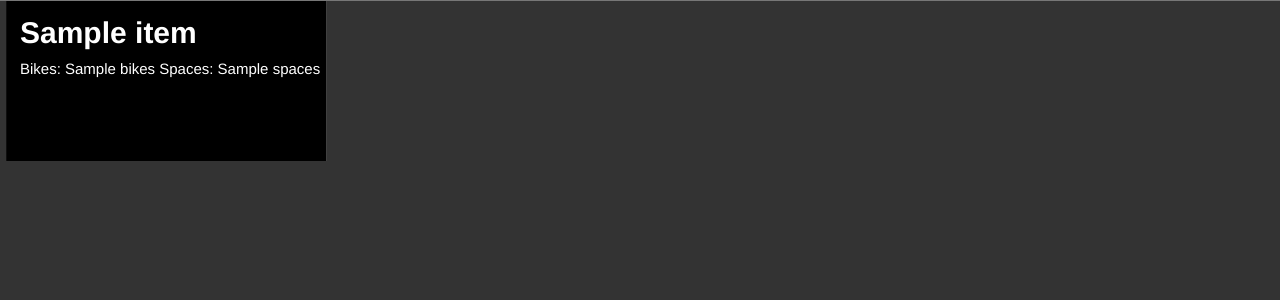
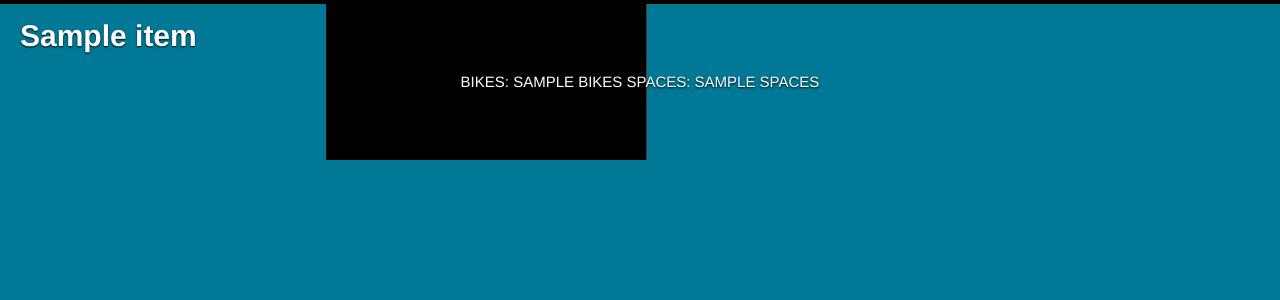
Before and after one commit to errkk/bike_dashboard, a Flask app: template templates/base.html in a window 1280 px wide. Shown: the top 300 px of the page. Run offline with Flask 2, Linux system fonts and the light colour scheme; the template is opened without the code that fills it: most values are stand-ins (such as "Sample title", 1, 10 or a date in 2020).

Commit message:
pimped it with some animations

```diff
--- a/data.py
+++ b/data.py
@@ -38,6 +38,7 @@ def bikes():
     res = []
     for station in stations:
         name = station.find('name').text
+        id = station.find('id').text
         total = int(station.nbDocks.text)
         spaces = int(station.nbEmptyDocks.text)
         bikes = int(station.nbBikes.text)
--- a/static/style.css
+++ b/static/style.css
@@ -1,29 +1,43 @@
 body {
-    background: #333;
+    background: #017895;
     font-family: Helvetica, Arial, sans-serif;
     font-size: 15px;
     color: #fff;
     margin: 0;
     padding: 0;
     overflow: hidden;
+    text-shadow: 0 1px 2px rgba(0, 0, 0, .9);
 }
 
 .station {
     background-image: url('img/bar.png');
     background-repeat: repeat-y;
+    background-position: 0 0;
     padding: 15px;
     margin: 0;
-    border-top: 1px solid #777;
-    height: 130px;
+    border-top: 4px solid #000;
+    height: 126px;
+    -webkit-transition-property: background-position;
+    -webkit-transition-duration: 1s;
+    -webkit-transition-easing: ease-in-out;
+}
+
+.station:nth-child(2) {
+    -webkit-transition-delay: 100ms;
+}
+.station:nth-child(3) {
+    -webkit-transition-delay: 200ms;
 }
 
 .station h1 {
     font-size: 30px;
-    padding: 0 5px 10px;
+    padding: 0 5px 20px;
     margin: 0;
 }
 
 .station p {
+    text-align: center;
+    text-transform: uppercase;
     padding: 0;
     margin: 0 5px 0;
 }
--- a/templates/base.html
+++ b/templates/base.html
@@ -1,5 +1,5 @@
 <!doctype html>
-<html class="no-js" lang="en" manifest="/cache.manifest">
+<html class="no-js" lang="en">
     <head>
         <meta charset="utf-8">
         <title>Bikes</title>
@@ -17,10 +17,25 @@
         <link rel="apple-touch-icon" href="{{ url_for('static', filename='img/apple-touch-icon-114.png') }}" sizes="114x114" />
 
         <link rel="stylesheet" href="{{ url_for('static', filename='style.css') }}" />
+
+        <style type="text/css">
+        {% for item in data %}
+            .loaded #item_{{ item.id }} {
+                background-position: {{ item.percent }}% 0;
+            }
+        {% endfor %}
+        </style>
+
+        <script>
+            window.setTimeout(function() {
+                var bodyEl = document.getElementsByTagName('body')[0];
+                bodyEl.className = 'loaded';
+            }, 200);
+        </script>
     </head>
     <body>
         {% for item in data %}
-        <div class="station" style="background-position: {{ item.percent }}% 0">
+        <div id="item_{{ item.id }}" class="station">
             <h1>{{ item.name }}</h1>
             <p>
                 <span class="bikes">Bikes: {{ item.bikes }}</span>
```
Also changed, not shown: static/img/bar.png.
